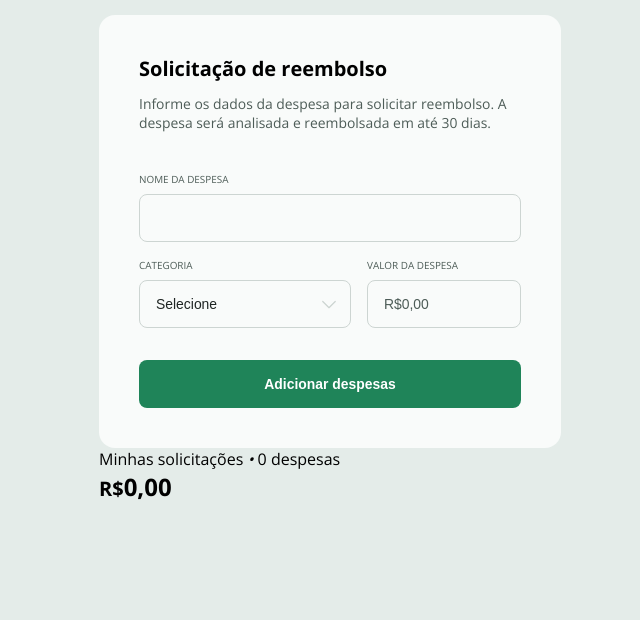
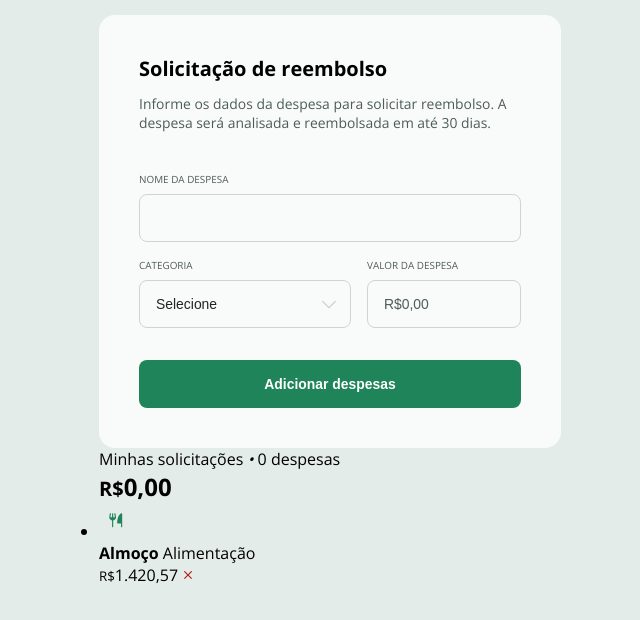
Before and after one commit to Augusto-Valerio/Refund, a plain HTML site: page index.html in a window 1280 px wide. Shown: the part 102-722 px from the top of the page, without its empty margins (310-950 px from the left). Drawn offline with nearby package versions, Linux system fonts and the light colour scheme.

Commit message:
chore: add temporary static expense item for layout reference

```diff
--- a/index.html
+++ b/index.html
@@ -60,6 +60,20 @@
           </p>
           <h2><small>R$</small>0,00</h2>
         </header>
+
+        <ul>
+          <li class="expense">
+            <img src="./img/food.svg" alt="Ícone de tipo da despesa">
+
+            <div class="expense-info">
+              <strong>Almoço</strong>
+              <span>Alimentação</span>
+            </div>
+
+            <span class="expense-amount"><small>R$</small>1.420,57</span>
+            <img src="./img/remove.svg" alt="remover-icon">
+          </li>
+        </ul>
       </aside>
     </section>
   </main>
```
